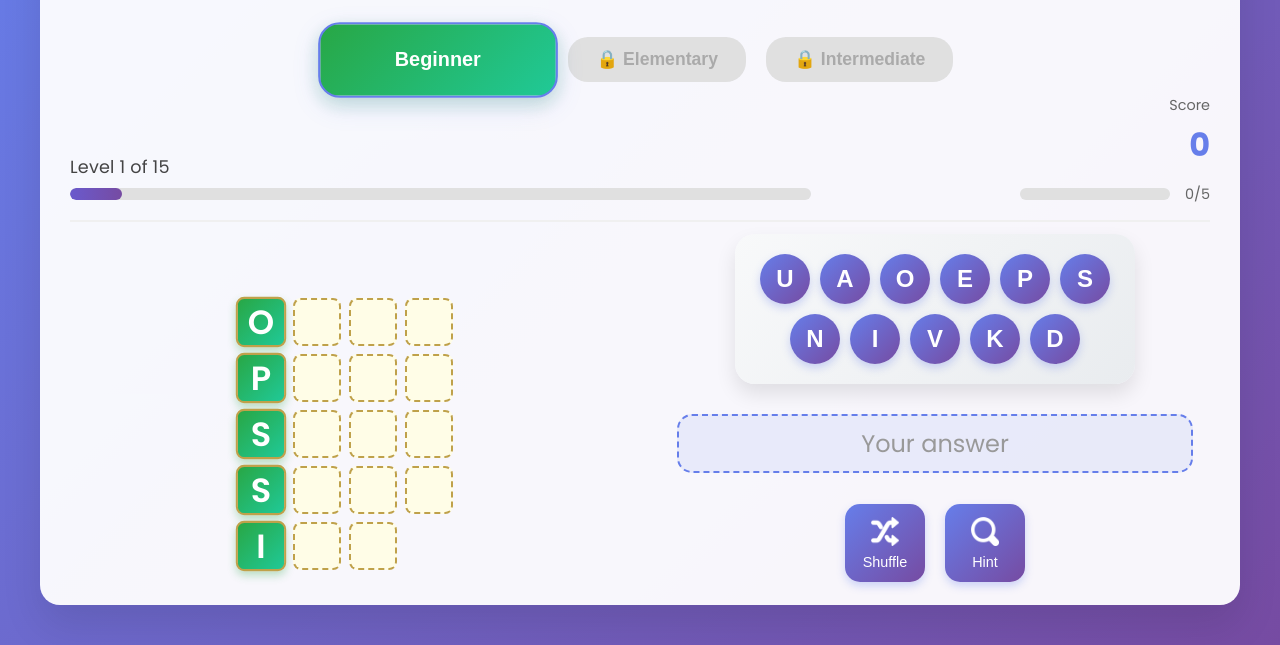
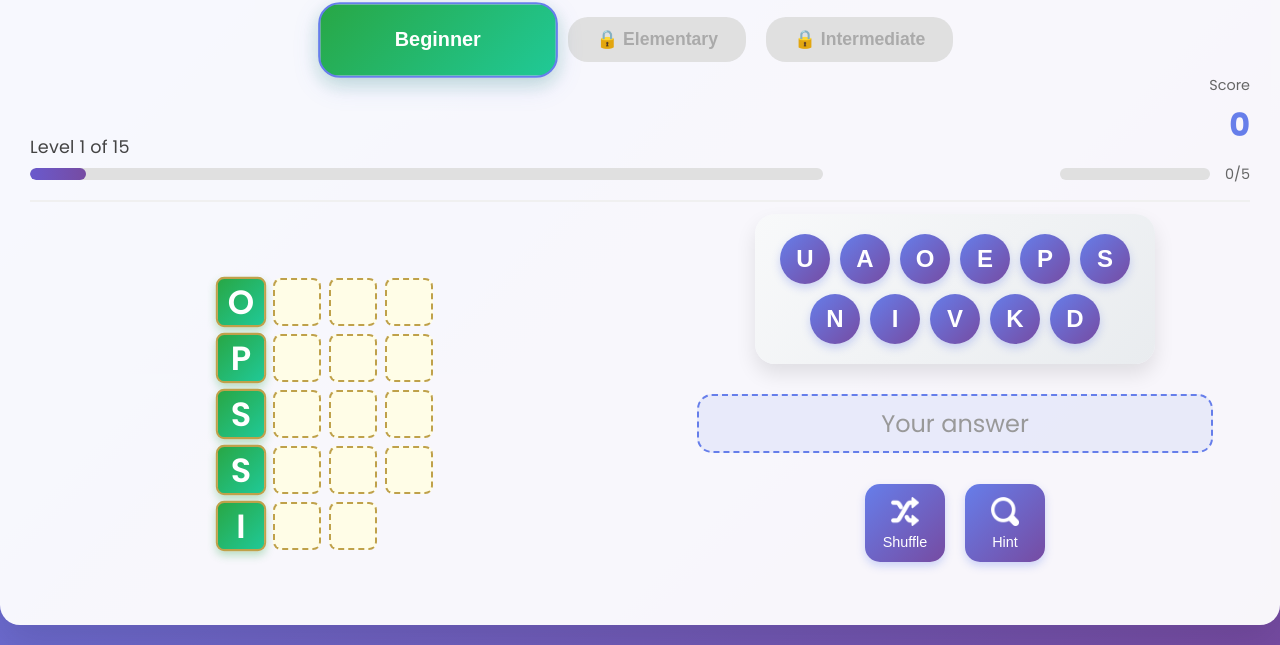
Before and after one commit to dilbar-h/test-game, a website: page index.html in a window 1280 px wide. Shown: the part 155-800 px from the top of the page. Drawn offline with Linux system fonts and the light colour scheme.

Commit message:
Add favicon support and improve layout - Added favicon.ico file for better browser compatibility - Added multiple favicon formats (SVG, ICO, Apple touch icon) - Updated styles.css with increased max-width and max-height for better layout

```diff
--- a/index.html
+++ b/index.html
@@ -4,6 +4,9 @@
     <meta charset="UTF-8">
     <meta name="viewport" content="width=device-width, initial-scale=1.0">
     <title>Eesti Grid - Learn Estonian Words</title>
+    <link rel="icon" type="image/svg+xml" href="eesti_grid_logo_svg.svg">
+    <link rel="icon" type="image/x-icon" href="favicon.ico">
+    <link rel="apple-touch-icon" href="eesti_grid_logo_svg.svg">
     <link rel="stylesheet" href="styles.css">
     <link href="https://fonts.googleapis.com/css2?family=Poppins:wght@300;400;600;700&display=swap" rel="stylesheet">
 </head>
--- a/styles.css
+++ b/styles.css
@@ -19,9 +19,9 @@ body {
     border-radius: 20px;
     box-shadow: 0 20px 40px rgba(0, 0, 0, 0.1);
     padding: 30px;
-    max-width: 1200px;
+    max-width: 1400px;
     width: 100%;
-    max-height: 90vh;
+    max-height: 95vh;
     overflow-y: auto;
 }
 
```
Also changed, not shown: favicon.ico (added).
